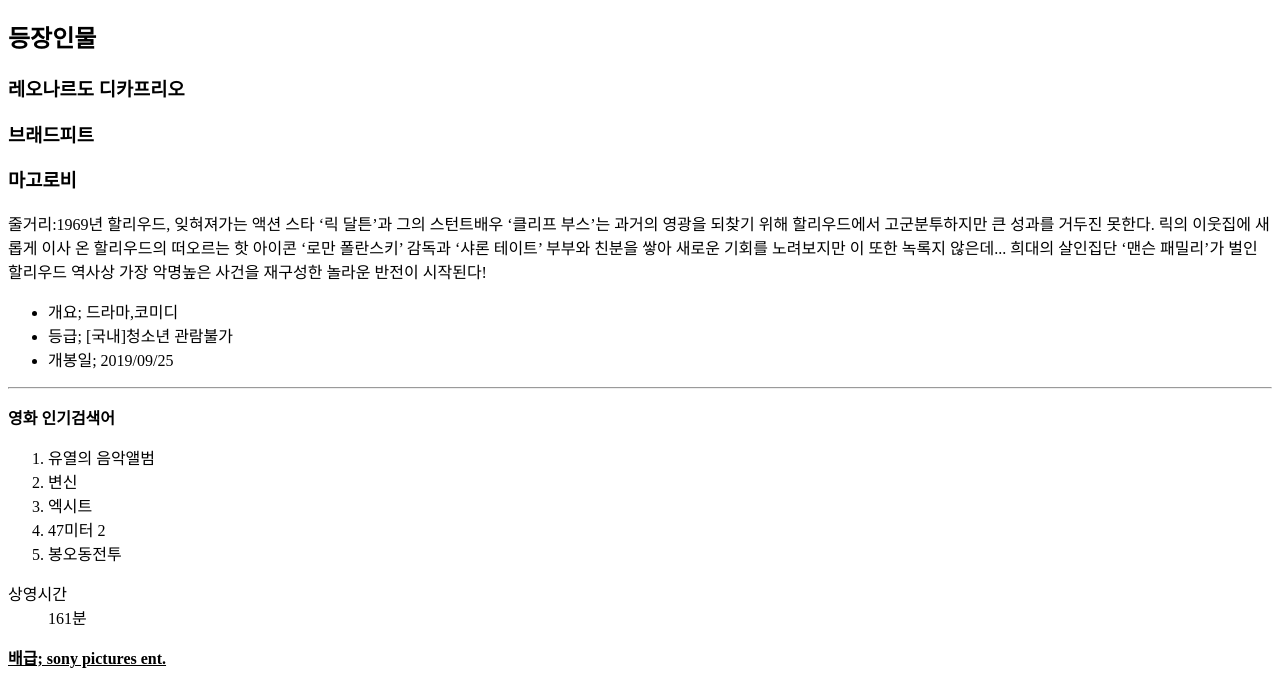
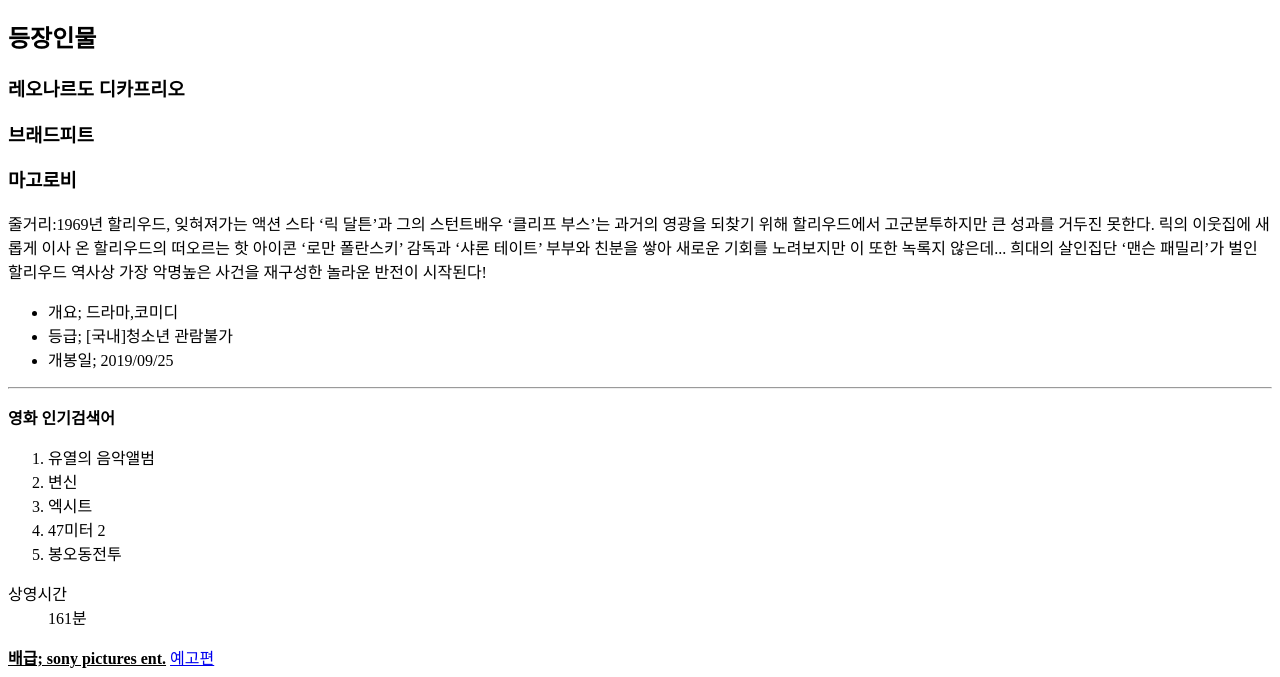
Before and after one commit to dmsalWKd/DP2019, a plain HTML site: page html_part1.html in a window 1280 px wide. Shown: the part 549-1226 px from the top of the page. Drawn offline with Linux system fonts and the light colour scheme.

Commit message:
Update html_part1.html

```diff
--- a/html_part1.html
+++ b/html_part1.html
@@ -48,3 +48,4 @@
 
     </body>
 </html>
+<a href="https://youtu.be/Scf8nIJCvs4" > 예고편</a>
```
